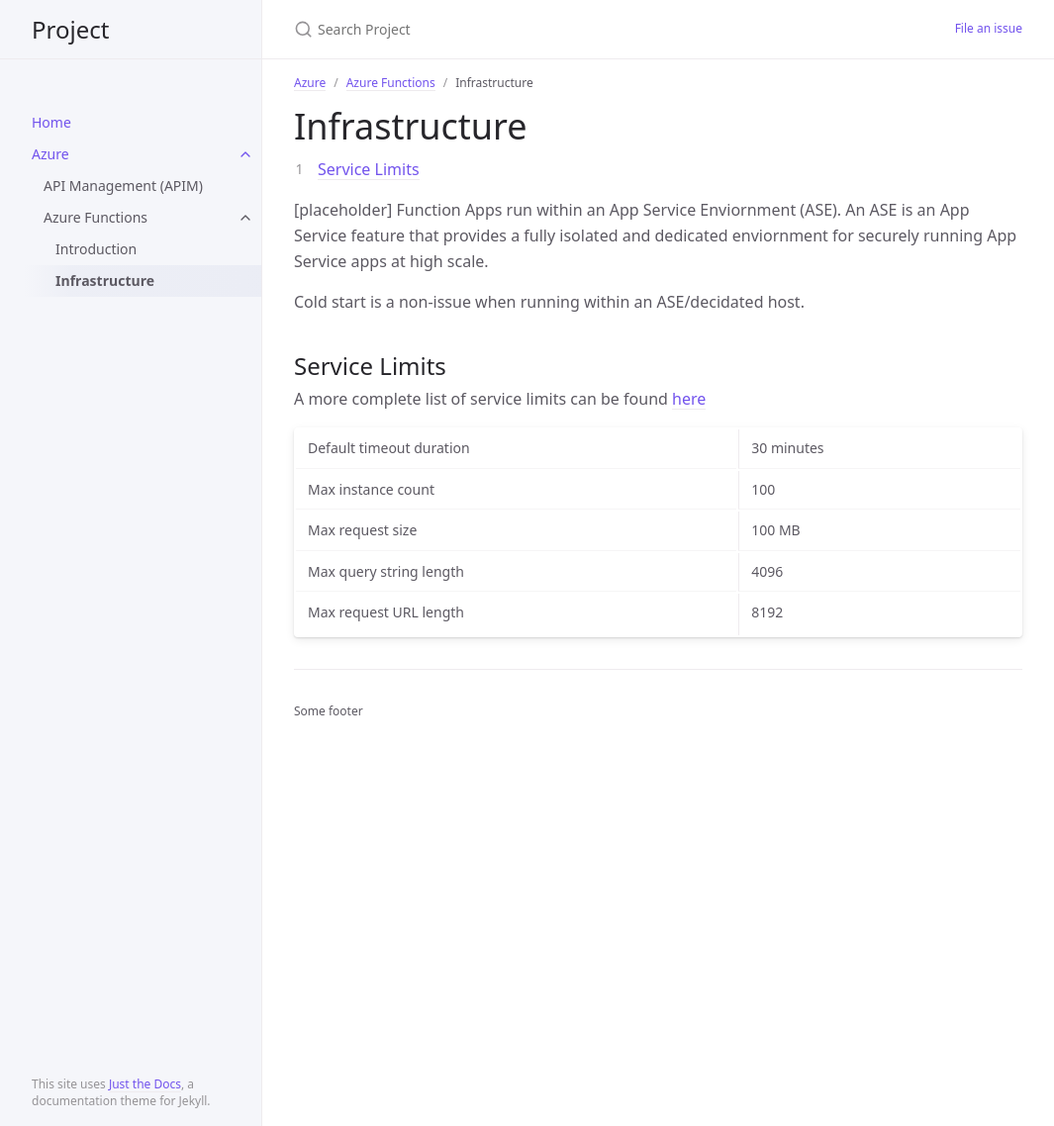
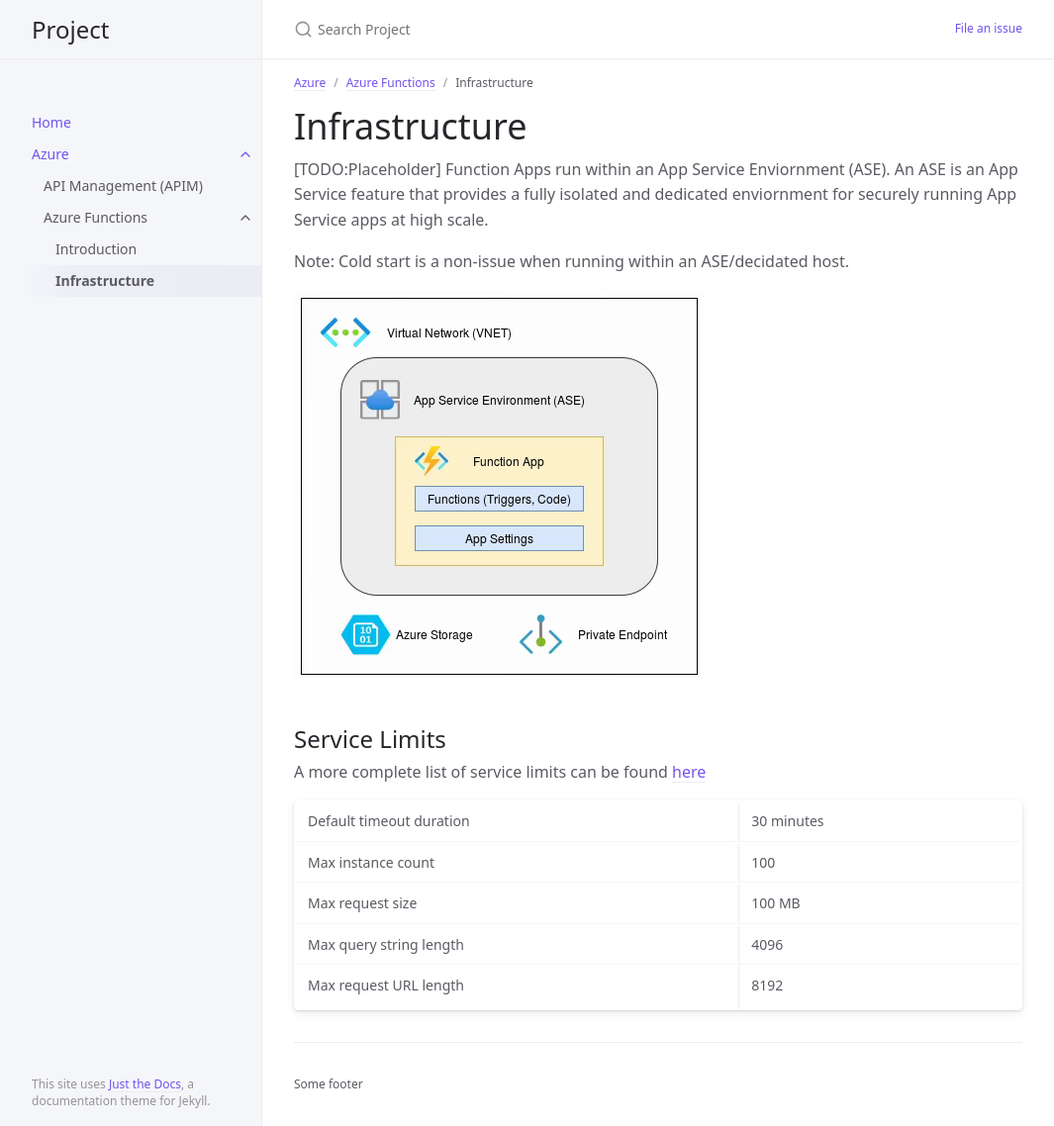
Before and after one commit to bwagner77/docs-test, a Jekyll site: the page built from azure/functions/infrastructure.md, in a window 1280 px wide and 1138 px high. Shown: the whole window at 99% size, without its empty margins (107-1172 px from the left). Built offline with Jekyll 4.4.1, drawn with Linux system fonts in a browser that asks for light colours.

Commit message:
Content updated.

```diff
--- a/azure/functions/infrastructure.md
+++ b/azure/functions/infrastructure.md
@@ -9,14 +9,13 @@ nav_order: 2
 # Infrastructure
 {: .no_toc }
 
-1. TOC
-{:toc}
-
-[placeholder] Function Apps run within an App Service Enviornment (ASE). An
+[TODO:Placeholder] Function Apps run within an App Service Enviornment (ASE). An
 ASE is an App Service feature that provides a fully isolated and dedicated
 enviornment for securely running App Service apps at high scale.
 
-Cold start is a non-issue when running within an ASE/decidated host.
+Note: Cold start is a non-issue when running within an ASE/decidated host.
+
+![Function App](/assets/images/functionapp.png)
 
 ## Service Limits
 
```
Also changed, not shown: assets/images/function-app.png (deleted), assets/images/functionapp.png (added).
